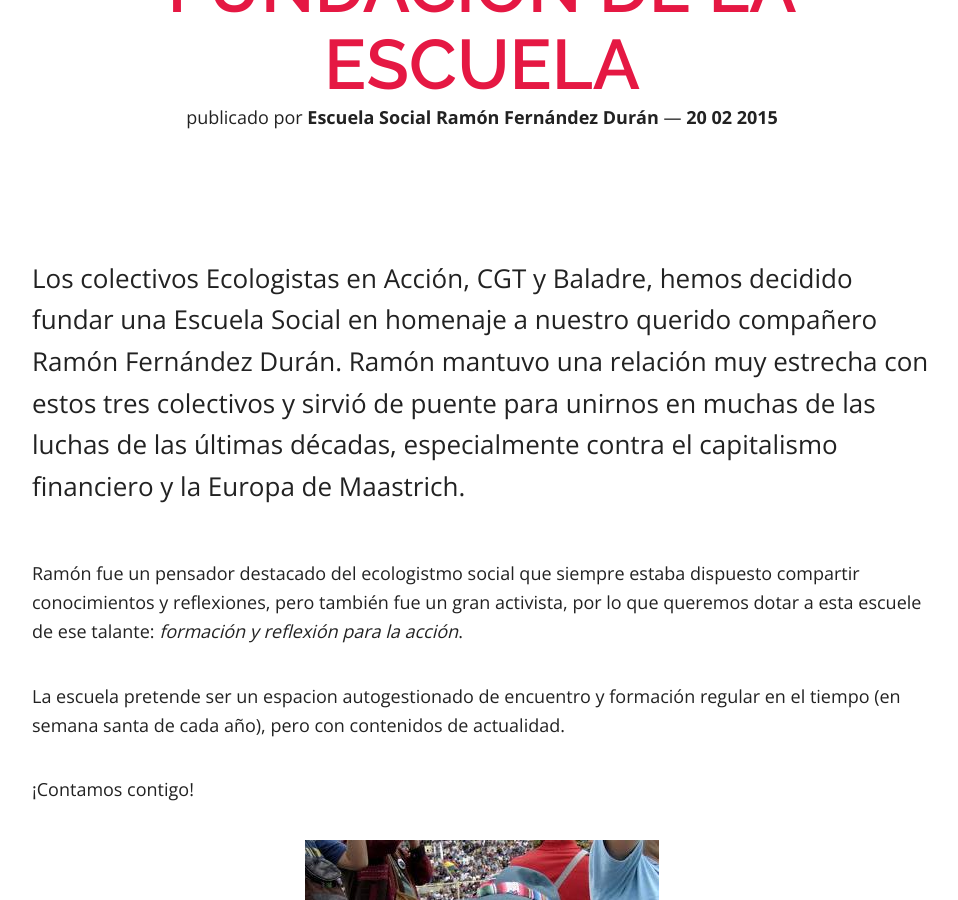
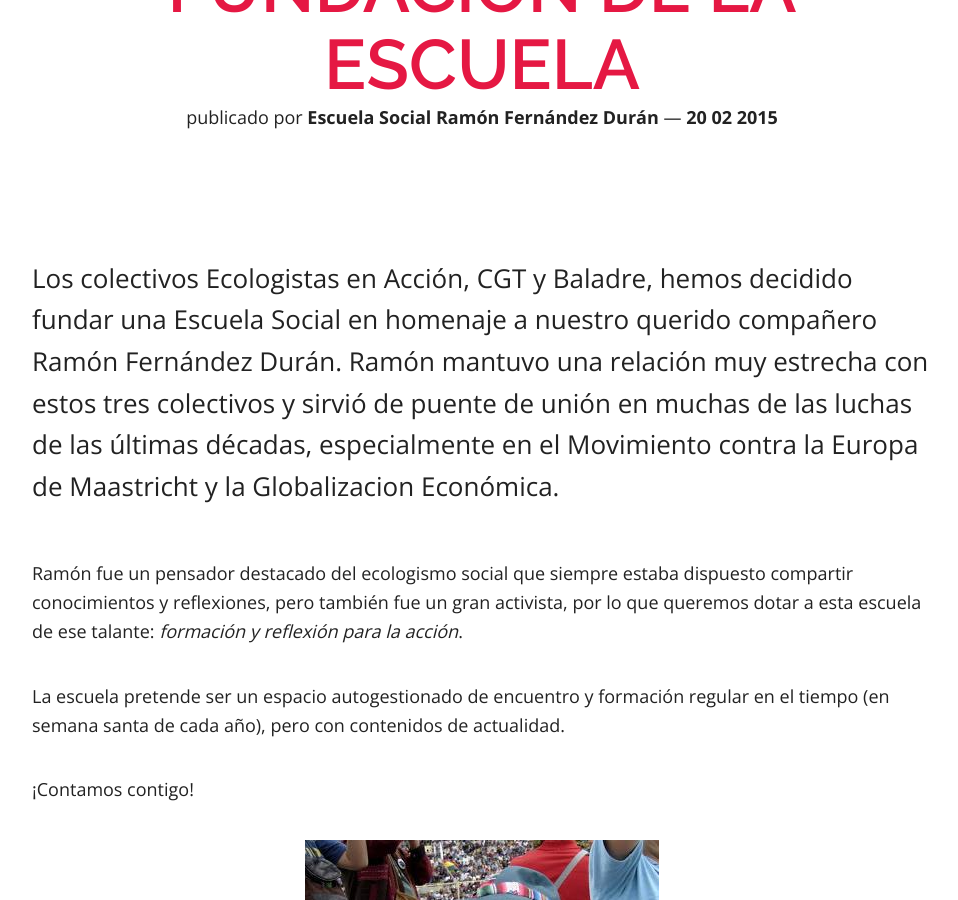
Before and after one commit to escuelaramonfdez/escuelaramonfdez.github.io, a Jekyll site: the page built from _posts/2015-02-20-fundacion-escuela.md, in a window 1280 px wide and 900 px high, scrolled down 271 px. Shown: the whole window, without its empty margins (158-1116 px from the left). Built offline with Jekyll 4.4.1, drawn with Linux system fonts in a browser that asks for light colours; nearby versions of some CDN libraries; comment, search, counter and statistics services are not loaded.

Commit message:
Corrección de erratas

```diff
--- a/_posts/2015-02-20-fundacion-escuela.md
+++ b/_posts/2015-02-20-fundacion-escuela.md
@@ -9,11 +9,11 @@
 comments: true
 ---
 
-Los colectivos Ecologistas en Acción, CGT y Baladre, hemos decidido fundar una Escuela Social en homenaje a nuestro querido compañero Ramón Fernández Durán. Ramón mantuvo una relación muy estrecha con estos tres colectivos y sirvió de puente para unirnos en muchas de las luchas de las últimas décadas, especialmente contra el capitalismo financiero y la Europa de Maastrich.
+Los colectivos Ecologistas en Acción, CGT y Baladre, hemos decidido fundar una Escuela Social en homenaje a nuestro querido compañero Ramón Fernández Durán. Ramón mantuvo una relación muy estrecha con estos tres colectivos y sirvió de puente de unión en muchas de las luchas de las últimas décadas, especialmente en el Movimiento contra la Europa de Maastricht y la Globalizacion Económica.
 
-Ramón fue un pensador destacado del ecologistmo social que siempre estaba dispuesto compartir conocimientos y reflexiones, pero también fue un gran activista, por lo que queremos dotar a esta escuele de ese talante: *formación y reflexión para la acción*.
+Ramón fue un pensador destacado del ecologismo social que siempre estaba dispuesto compartir conocimientos y reflexiones, pero también fue un gran activista, por lo que queremos dotar a esta escuela de ese talante: *formación y reflexión para la acción*.
 
-La escuela pretende ser un espacion autogestionado de encuentro y formación regular en el tiempo (en semana santa de cada año), pero con contenidos de actualidad.
+La escuela pretende ser un espacio autogestionado de encuentro y formación regular en el tiempo (en semana santa de cada año), pero con contenidos de actualidad.
 
 ¡Contamos contigo!
 
```
